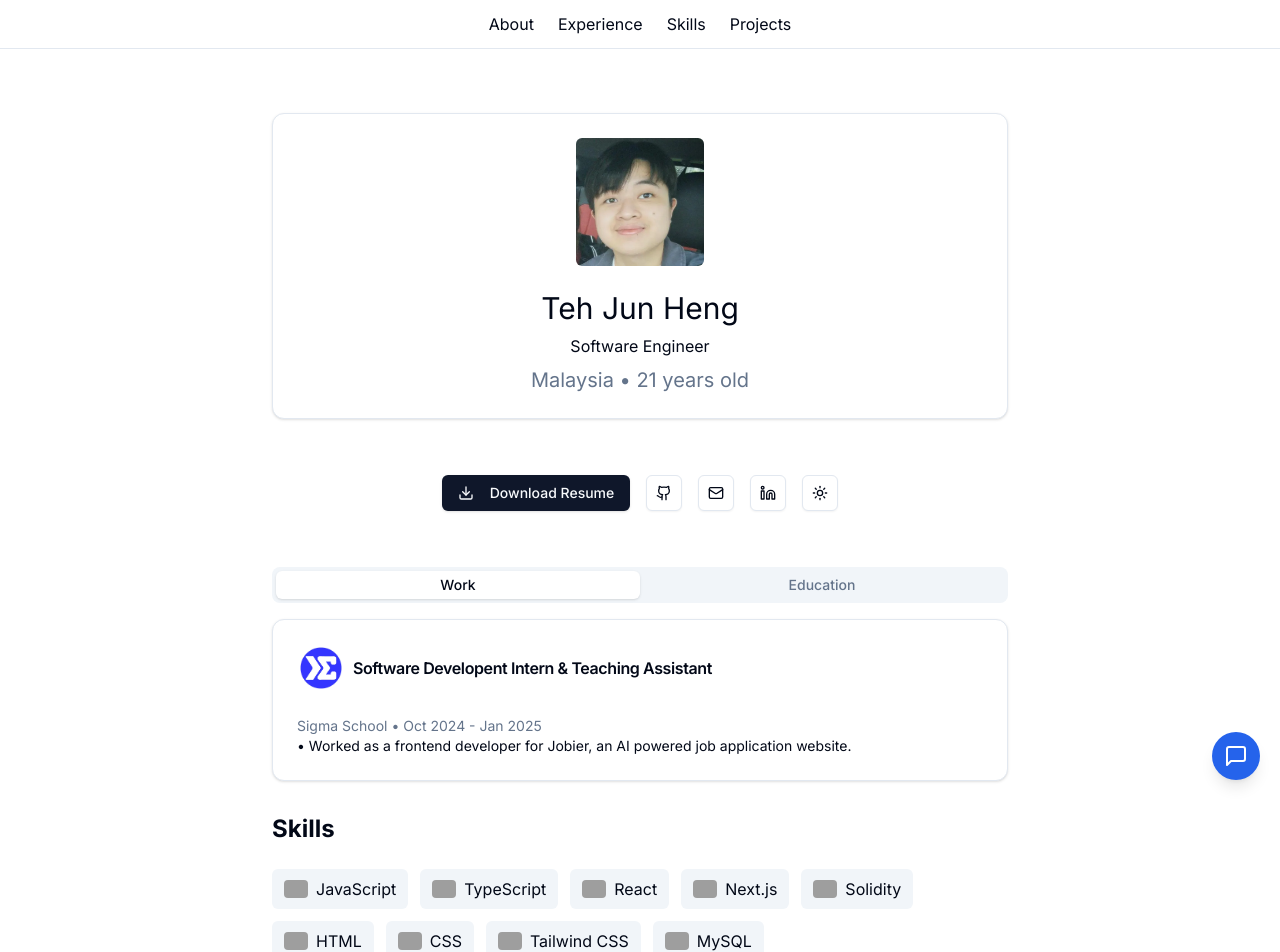
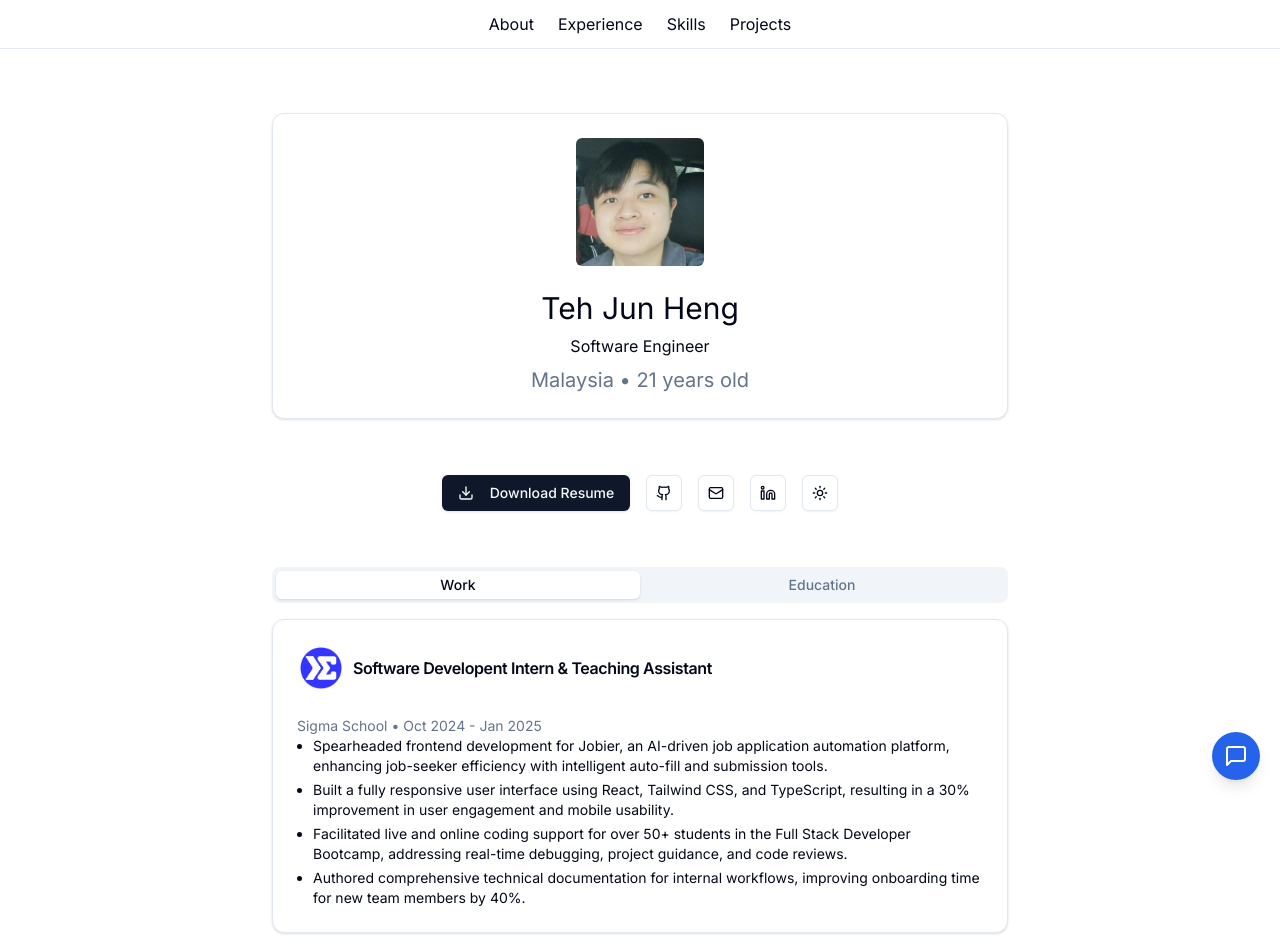
Before and after one commit to JNHNG0205/portfolio, a Next.js app: page / in a window 1280 px wide. Shown: the top 952 px of the page. Built offline with nearby package versions, Linux system fonts and the light colour scheme; grey boxes are pictures that could not be loaded.

Commit message:
Feat: Added new desc

```diff
--- a/src/app/page.tsx
+++ b/src/app/page.tsx
@@ -40,7 +40,12 @@ export default function Home() {
       title: "Software Developent Intern & Teaching Assistant",
       organization: "Sigma School",
       period: "Oct 2024 - Jan 2025",
-      description: "Worked as a frontend developer for Jobier, an AI powered job application website.",
+      description: [
+        "Spearheaded frontend development for Jobier, an AI-driven job application automation platform, enhancing job-seeker efficiency with intelligent auto-fill and submission tools.",
+        "Built a fully responsive user interface using React, Tailwind CSS, and TypeScript, resulting in a 30% improvement in user engagement and mobile usability.",
+        "Facilitated live and online coding support for over 50+ students in the Full Stack Developer Bootcamp, addressing real-time debugging, project guidance, and code reviews.",
+        "Authored comprehensive technical documentation for internal workflows, improving onboarding time for new team members by 40%."
+      ],
       companyLogo:"/sigmaschool.webp"
     },
   ]
@@ -49,15 +54,24 @@ export default function Home() {
     {
       title: "Bachelor of Science (Hons) in Software Engineering",
       organization: "Asia Pacific University of Technology & Innovation",
-      period: " March 2025 - Present",
-      description: "Focused on basic web technologies and software engineering.",
+      period: "March 2025 - Present",
+      description: [
+        "Focusing on advanced software engineering principles, system architecture, and emerging technologies",
+        "Studying core subjects including Software Design Patterns, Cloud Computing, and AI/ML integration",
+        "Participating in industry projects and hackathons to gain practical experience"
+      ],
       companyLogo: "/apu.webp"
     },
     {
       title: "Diploma in Information & Communication Technology specialism in Interactive Technology",
       organization: "Asia Pacific University of Technology & Innovation",
-      period: " Sep 2022 - Feb 2025",
-      description: "Focused on basic web technologies and software engineering.",
+      period: "Sep 2022 - Feb 2025",
+      description: [
+        "Achieved a CGPA of 3.77, demonstrating strong academic performance",
+        "Specialized in web development, mobile app development, and user interface design",
+        "Completed capstone project developing a full-stack web application using modern technologies",
+        "Active member of the university's tech club, participating in coding competitions and workshops"
+      ],
       companyLogo: "/apu.webp"
     },
 
--- a/src/components/TabGroup.tsx
+++ b/src/components/TabGroup.tsx
@@ -6,7 +6,7 @@ interface Experience {
   title: string
   organization: string
   period: string
-  description: string
+  description: string | string[]
   companyLogo?: string
   universityLogo?: string
 }
@@ -67,7 +67,15 @@ function ExperienceCard({ title, organization, period, description, companyLogo,
         <CardDescription>
           {organization} • {period}
         </CardDescription>
-        <p className="text-sm">•&nbsp;{description}</p>
+        {Array.isArray(description) ? (
+          <ul className="list-disc pl-4 space-y-1">
+            {description.map((item, index) => (
+              <li key={index} className="text-sm">{item}</li>
+            ))}
+          </ul>
+        ) : (
+          <p className="text-sm">•&nbsp;{description}</p>
+        )}
       </CardContent>
     </Card>
   )
```
